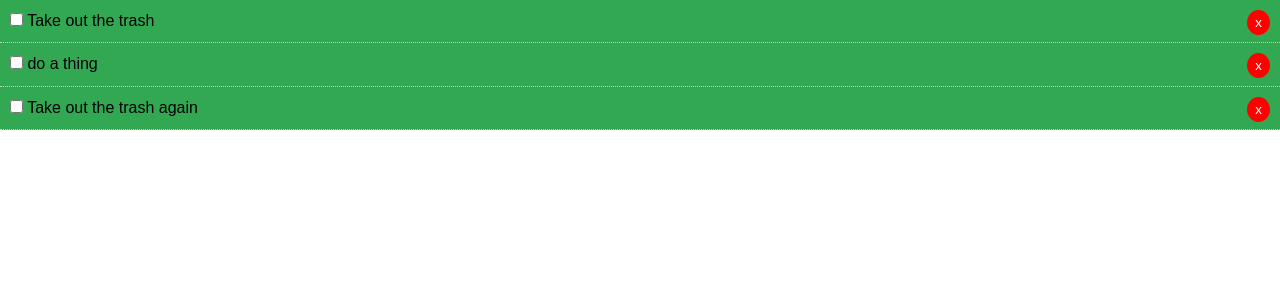
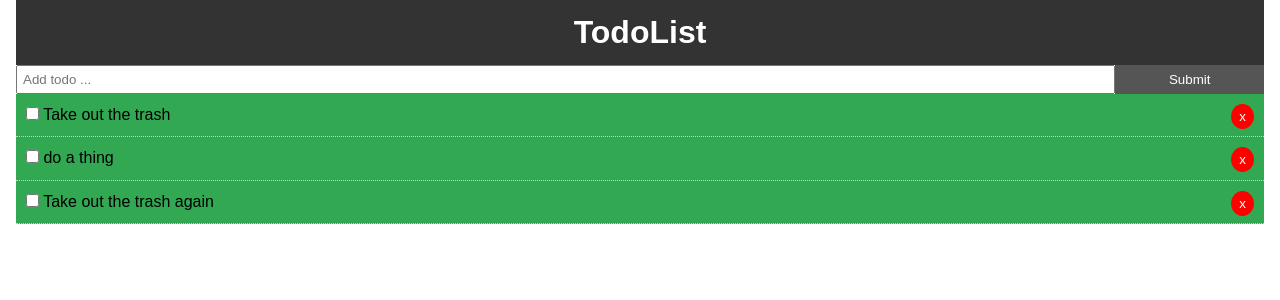
Before and after one commit to JosephVC/react_crash_course, a React (Create React App) app: page / in a window 1280 px wide. Shown: the top 300 px of the page. Built offline with nearby package versions, Linux system fonts and the light colour scheme.

Commit message:
can create new todos

```diff
--- a/package.json
+++ b/package.json
@@ -8,7 +8,8 @@
     "@testing-library/user-event": "^7.1.2",
     "react": "^16.13.1",
     "react-dom": "^16.13.1",
-    "react-scripts": "3.4.1"
+    "react-scripts": "3.4.1",
+    "uuid": "^8.3.0"
   },
   "scripts": {
     "start": "react-scripts start",
--- a/src/App.css
+++ b/src/App.css
@@ -13,3 +13,20 @@
   color: #333;
   text-decoration: none;
 }
+
+.container {
+  padding: 0 1rem;
+}
+
+.btn {
+  display: inline-block;
+  border: none;
+  background: #555;
+  color: #fff;
+  padding: 7px 20px;
+  cursor: pointer;
+}
+
+.btn:hover {
+  background: #666;
+}
--- a/src/App.js
+++ b/src/App.js
@@ -1,6 +1,8 @@
 import React, { Component } from 'react';
 import Todos from './components/Todos';
+import AddTodo from './components/AddTodo';
 import Header from './components/layout/Header';
+
 import './App.css';
 
 class App extends Component {
@@ -40,11 +42,26 @@
     !==id)] });
 }
 
+//add Todo
+addTodo = (title) => {
+  const newTodo = {
+    id: 4,
+    title,
+    completed: false
+  }
+  this.setState({ todos: [...this.state.todos, newTodo] });
+}
+
   render() {
     return (
       <div className="App">
-        <Todos todos={this.state.todos} markComplete={this.markComplete}
-        delTodo = {this.delTodo}/>
+        <div className="container">
+          <Header />
+          <AddTodo addTodo = {this.addTodo} />
+          <Todos todos={this.state.todos} markComplete={this.markComplete}
+          delTodo = {this.delTodo} />
+        </div>
+
       </div>
     );
   }
--- /dev/null
+++ b/src/components/AddTodo.js
@@ -0,0 +1,39 @@
+import React, { Component } from 'react'
+
+export class AddTodo extends Component {
+    state = {
+        title: ''
+    }
+
+    onSubmit = (e) => {
+        e.preventDefault();
+        this.props.addTodo(this.state.title);
+        this.setState({ title: ''});
+    }
+
+    onChange = (e) => this.setState( { [e.target.name]:
+      e.target.value  });
+
+    render() {
+        return (
+            <form onSubmit={this.onSubmit} style={{ display: 'flex'}}>
+                <input
+                type='text'
+                name='title'
+                style={{flex: '10' , padding: '5px'}}
+                placeholder='Add todo ...'
+                value = {this.state.title}
+                onChange={this.onChange}
+                />
+                <input
+                type='submit'
+                value='Submit'
+                className='btn'
+                style={{flex: '1'}}
+                />
+            </form>
+        )
+    }
+}
+
+export default AddTodo;
--- a/src/components/layout/Header.js
+++ b/src/components/layout/Header.js
@@ -2,10 +2,17 @@
 
 function Header() {
     return (
-        <header>
+        <header style={headerStyle}>
             <h1>TodoList</h1>
         </header>
     )
 }
 
+const headerStyle = {
+    background: '#333',
+    color: '#fff',
+    textAlign: 'center',
+    padding: '10px'
+}
+
 export default Header;
```
Also changed, not shown: 1 other file (tests, documents, lock files or other folders).
